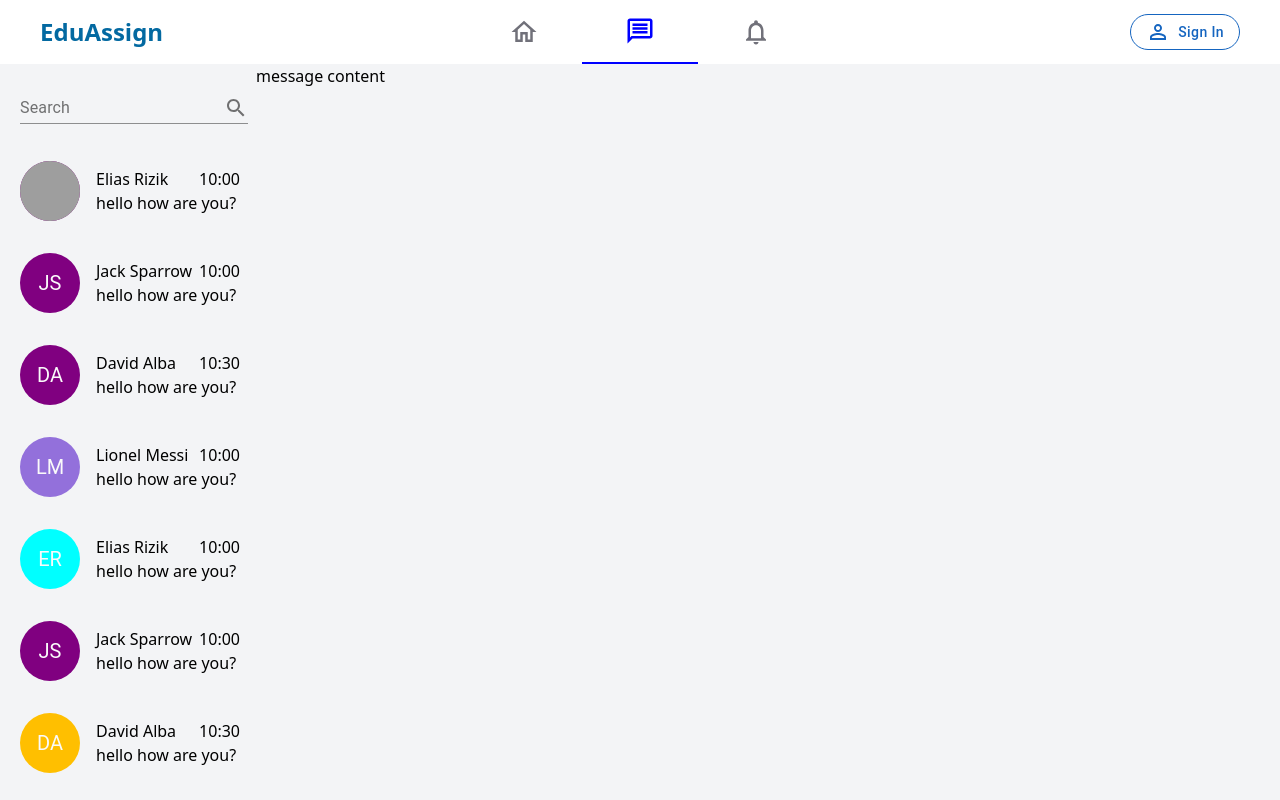
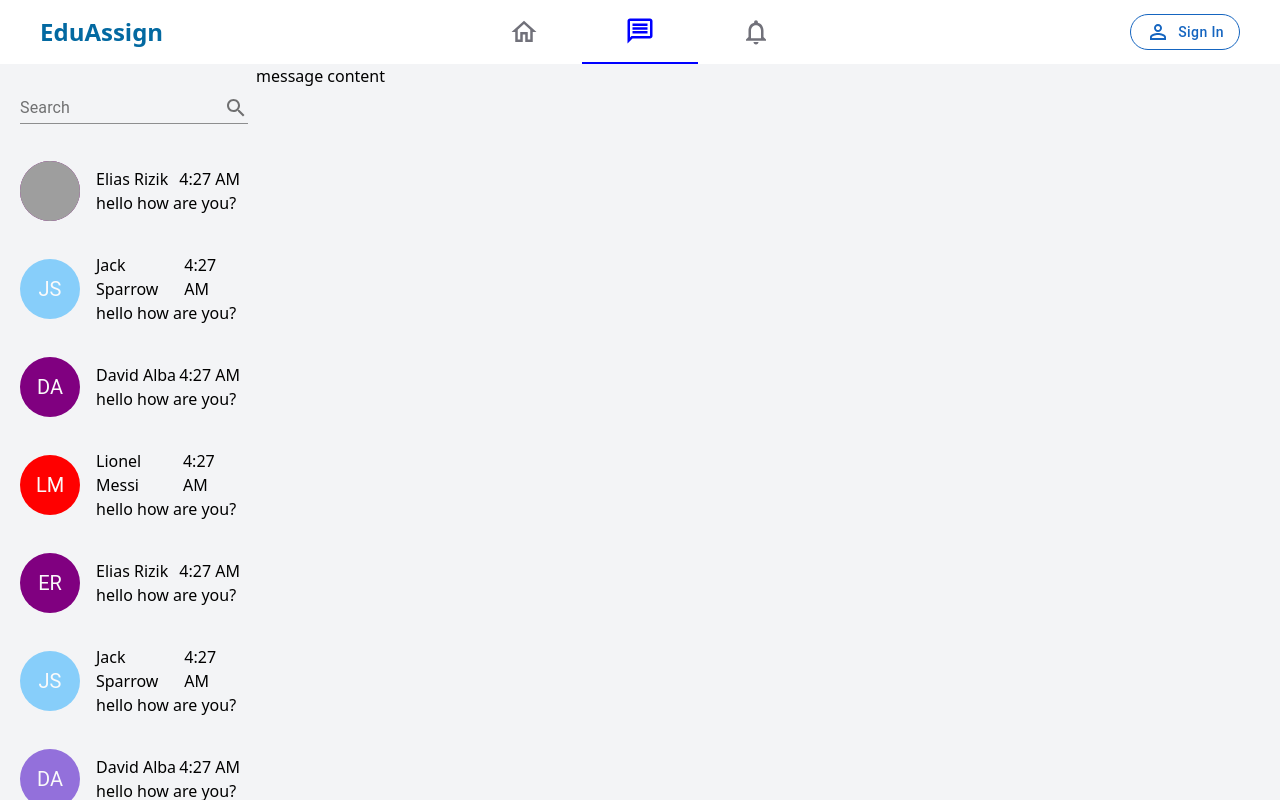
Before and after one commit to eliasrizik93/EduAssign, a React (Create React App) app in the folder client/: page /messages in a window 1280 px wide. Built offline with nearby package versions, Linux system fonts and the light colour scheme; grey boxes are pictures that could not be loaded.

Commit message:
add search functionality

```diff
--- /dev/null
+++ b/client/src/common/Types.ts
@@ -0,0 +1,8 @@
+export type User = {
+  id: number;
+  name: string;
+  time: Date;
+  notifications: number;
+  lastMessage: string;
+  iconImage: string;
+};
--- a/client/src/components/Messages/MessagesPage.tsx
+++ b/client/src/components/Messages/MessagesPage.tsx
@@ -1,6 +1,6 @@
 import React from "react";
 import MessageContent from "./MessageContent/MessageContent";
-import SideBarMessages from "./SidebarMessages/SideBarMessages";
+import SideBarMessages from "./SideBarMessages/SideBarMessages";
 
 const Messages: React.FC = () => {
   return (
--- a/client/src/components/Messages/SideBarMessages/SideBarMessages.tsx
+++ b/client/src/components/Messages/SideBarMessages/SideBarMessages.tsx
@@ -1,13 +1,123 @@
-import React from 'react';
-import SidebarSearch from './SidebarSearch/SidebarSearch';
-import SidebarMessagesList from './SidebarMessagesList/SidebarMessagesList';
+import React, { useState } from "react";
+import SidebarSearch from "./SidebarSearch/SidebarSearch";
+import SidebarMessagesList from "./SidebarMessagesList/SidebarMessagesList";
+import { User } from "../../../common/Types";
 
+const initialUsersList: User[] = [
+  {
+    id: 1,
+    name: "elias rizik",
+    time: new Date(),
+    notifications: 3,
+    lastMessage: "hello how are you?",
+    iconImage:
+      "https://img.freepik.com/premium-photo/close-up-young-handsome-man-with-beard-smiling-camera-with-confidence-standing-white-background_1258-49635.jpg",
+  },
+  {
+    id: 2,
+    name: "jack sparrow",
+    time: new Date(),
+    notifications: 3,
+    lastMessage: "hello how are you?",
+    iconImage: "",
+  },
+  {
+    id: 3,
+    name: "david alba",
+    time: new Date(),
+    notifications: 3,
+    lastMessage: "hello how are you?",
+    iconImage: "",
+  },
+  {
+    id: 4,
+    name: "Lionel Messi",
+    time: new Date(),
+    notifications: 3,
+    lastMessage: "hello how are you?",
+    iconImage: "",
+  },
+  {
+    id: 5,
+    name: "elias rizik",
+    time: new Date(),
+    notifications: 3,
+    lastMessage: "hello how are you?",
+    iconImage: "",
+  },
+  {
+    id: 6,
+    name: "jack sparrow",
+    time: new Date(),
+    notifications: 3,
+    lastMessage: "hello how are you?",
+    iconImage: "",
+  },
+  {
+    id: 7,
+    name: "david alba",
+    time: new Date(),
+    notifications: 3,
+    lastMessage: "hello how are you?",
+    iconImage: "",
+  },
+  {
+    id: 8,
+    name: "Lionel Messi",
+    time: new Date(),
+    notifications: 3,
+    lastMessage: "hello how are you?",
+    iconImage: "",
+  },
+  {
+    id: 9,
+    name: "elias rizik",
+    time: new Date(),
+    notifications: 3,
+    lastMessage: "hello how are you?",
+    iconImage:
+      "https://www.google.com/url?sa=i&url=https%3A%2F%2Fwww.freepik.com%2Fphotos%2Fpeople-face&psig=AOvVaw09fMN_7VhTs7GVaDrwBiFh&ust=1687807157911000&source=images&cd=vfe&ved=0CBEQjRxqFwoTCOCcxuKR3_8CFQAAAAAdAAAAABAE",
+  },
+  {
+    id: 10,
+    name: "jack sparrows",
+    time: new Date(),
+    notifications: 3,
+    lastMessage: "hello how are you?",
+    iconImage: "",
+  },
+  {
+    id: 11,
+    name: "david alba",
+    time: new Date(),
+    notifications: 3,
+    lastMessage: "hello how are you?",
+    iconImage: "",
+  },
+  {
+    id: 12,
+    name: "Lionel Messi",
+    time: new Date(),
+    notifications: 3,
+    lastMessage: "hello how are you?",
+    iconImage: "",
+  },
+];
 const SideBarMessages = () => {
+  const [usersList, setUsersList] = useState<User[]>(initialUsersList);
+
+  const handleSearch = (userName: string): void => {
+    const filteredUsersList = initialUsersList.filter((user: User) =>
+      user.name.toLowerCase().startsWith(userName.toLowerCase())
+    );
+    setUsersList(filteredUsersList);
+  };
+
   return (
     <div className="w-1/5 pr-2 pl-5 pt-3">
-        <SidebarSearch />
+      <SidebarSearch handleSearch={handleSearch} />
       <div className="h-full w-full">
-        <SidebarMessagesList />
+        <SidebarMessagesList usersList={usersList} />
       </div>
     </div>
   );
--- a/client/src/components/Messages/SideBarMessages/SidebarMessagesList/SidebarMessagesList.scss
+++ b/client/src/components/Messages/SideBarMessages/SidebarMessagesList/SidebarMessagesList.scss
@@ -4,7 +4,7 @@ $scrollbar-thumb-color: #888;
 $scrollbar-thumb-hover-color: #555;
 
 .custom-scrollbar {
-  height: calc(100vh - 120px);
+  height: calc(100vh - 16vh);
   overflow-y: auto;
   margin-top: 5px;
 
--- a/client/src/components/Messages/SideBarMessages/SidebarMessagesList/SidebarMessagesList.tsx
+++ b/client/src/components/Messages/SideBarMessages/SidebarMessagesList/SidebarMessagesList.tsx
@@ -1,106 +1,31 @@
 import { Avatar, Box } from "@material-ui/core";
 import "./SidebarMessagesList.scss";
-import { capitalize, getInitials, getRandomColor } from "../../../../common/Funcitons";
-import DOMPurify from 'dompurify';
+import {
+  capitalize,
+  getInitials,
+  getRandomColor,
+} from "../../../../common/Funcitons";
+import DOMPurify from "dompurify";
+import { User } from "../../../../common/Types";
 
-const Users = [
-  {
-    name: "elias rizik",
-    time: "10:00",
-    notifications: 3,
-    lastMessage: "hello how are you?",
-    iconImage: "https://img.freepik.com/premium-photo/close-up-young-handsome-man-with-beard-smiling-camera-with-confidence-standing-white-background_1258-49635.jpg",
-  },
-  {
-    name: "jack sparrow",
-    time: "10:00",
-    notifications: 3,
-    lastMessage: "hello how are you?",
-    iconImage: '',
-  },
-  {
-    name: "david alba",
-    time: "10:30",
-    notifications: 3,
-    lastMessage: "hello how are you?",
-    iconImage: '',
-  },
-  {
-    name: "Lionel Messi",
-    time: "10:00",
-    notifications: 3,
-    lastMessage: "hello how are you?",
-    iconImage: '',
-  },
-  {
-    name: "elias rizik",
-    time: "10:00",
-    notifications: 3,
-    lastMessage: "hello how are you?",
-    iconImage: '',
-  },
-  {
-    name: "jack sparrow",
-    time: "10:00",
-    notifications: 3,
-    lastMessage: "hello how are you?",
-    iconImage: '',
-  },
-  {
-    name: "david alba",
-    time: "10:30",
-    notifications: 3,
-    lastMessage: "hello how are you?",
-    iconImage: '',
-  },
-  {
-    name: "Lionel Messi",
-    time: "10:00",
-    notifications: 3,
-    lastMessage: "hello how are you?",
-    iconImage: '',
-  },
-  {
-    name: "elias rizik",
-    time: "10:00",
-    notifications: 3,
-    lastMessage: "hello how are you?",
-    iconImage: "https://www.google.com/url?sa=i&url=https%3A%2F%2Fwww.freepik.com%2Fphotos%2Fpeople-face&psig=AOvVaw09fMN_7VhTs7GVaDrwBiFh&ust=1687807157911000&source=images&cd=vfe&ved=0CBEQjRxqFwoTCOCcxuKR3_8CFQAAAAAdAAAAABAE",
-  },
-  {
-    name: "jack sparrows",
-    time: "10:00",
-    notifications: 3,
-    lastMessage: "hello how are you?",
-    iconImage: '',
-  },
-  {
-    name: "david alba",
-    time: "10:30",
-    notifications: 3,
-    lastMessage: "hello how are you?",
-    iconImage: '',
-  },
-  {
-    name: "Lionel Messi",
-    time: "10:00",
-    notifications: 3,
-    lastMessage: "hello how are you?",
-    iconImage: '',
-  },
-];
+type propsType = {
+  usersList: User[];
+};
 
-const SidebarMessagesList = () => {
-
+const SidebarMessagesList = (props: propsType) => {
+  const options: Intl.DateTimeFormatOptions = {
+    hour: "numeric",
+    minute: "numeric",
+  };
   return (
     <div className="custom-scrollbar">
-      {Users.length > 0 &&
-        Users.map((user) => {
-          const sanitizedImage = DOMPurify.sanitize(user.iconImage ?? '');
-          const avatarColor = sanitizedImage ? '' : getRandomColor();
+      {props.usersList.length > 0 &&
+        props.usersList.map((user: any) => {
+          const sanitizedImage = DOMPurify.sanitize(user.iconImage ?? "");
+          const timeString = user.time.toLocaleTimeString(undefined, options);
           return (
             <Box
-              key={user.name}
+              key={user.id}
               component="div"
               className="mt-8"
               sx={{
@@ -109,16 +34,22 @@ const SidebarMessagesList = () => {
                 width: "100%",
               }}
             >
-              <Avatar src={user.iconImage} alt="No Picture" style={{
-                width: 60,
-                height: 60,
-                backgroundColor: getRandomColor()
-              }} >{getInitials(user.name)}</Avatar>
+              <Avatar
+                src={sanitizedImage}
+                alt="No Picture"
+                style={{
+                  width: 60,
+                  height: 60,
+                  backgroundColor: getRandomColor(),
+                }}
+              >
+                {getInitials(user.name)}
+              </Avatar>
               <Box component="div" className="ml-4 w-full">
                 <div className="flex">
                   <div>{capitalize(user.name)}</div>
                   <Box component="div" className="ml-auto mr-2">
-                    {user.time}
+                    {timeString}
                   </Box>
                 </div>
                 <div>{user.lastMessage}</div>
--- a/client/src/components/Messages/SideBarMessages/SidebarSearch/SidebarSearch.tsx
+++ b/client/src/components/Messages/SideBarMessages/SidebarSearch/SidebarSearch.tsx
@@ -1,12 +1,12 @@
-import React, { ChangeEvent, useState } from 'react';
-import TextField from '@material-ui/core/TextField';
-import SearchIcon from '@material-ui/icons/Search';
-import { makeStyles } from '@material-ui/core/styles';
-import { red } from '@material-ui/core/colors';
+import React, { ChangeEvent, useState } from "react";
+import TextField from "@material-ui/core/TextField";
+import SearchIcon from "@material-ui/icons/Search";
+import { makeStyles } from "@material-ui/core/styles";
+import { red } from "@material-ui/core/colors";
 
 const useStyles = makeStyles((theme) => ({
   input: {
-        width: '100%',
+    width: "100%",
   },
   searchIcon: {
     color: theme.palette.action.active,
@@ -15,8 +15,8 @@ const useStyles = makeStyles((theme) => ({
     color: theme.palette.primary.main,
   },
   labelContainer: {
-        '&$labelFocused': {
-            fontWeight: 'bold',
+    "&$labelFocused": {
+      fontWeight: "bold",
     },
   },
   labelFocused: {},
@@ -27,11 +27,14 @@ const useStyles = makeStyles((theme) => ({
 
 const REGEX_CHECK = /\d|[^\w\s]/; // No numbers or special characters
 
-const SidebarSearch = () => {
+type propsTypes = {
+  handleSearch: (userName: string) => void;
+};
 
-    const [inputIsFocused, setInputIsFocused] = useState<boolean>(false)
-    const [searchValue, setSearchValue] = useState<string>('')
-    const [errorMessage, setErrorMessage] = useState<string>('')
+const SidebarSearch = (props: propsTypes) => {
+  const [inputIsFocused, setInputIsFocused] = useState<boolean>(false);
+  const [searchValue, setSearchValue] = useState<string>("");
+  const [errorMessage, setErrorMessage] = useState<string>("");
   const classes = useStyles();
 
   const handleInputFocus = () => {
@@ -45,12 +48,12 @@ const SidebarSearch = () => {
   const checkSearchValue = (event: ChangeEvent<HTMLInputElement>) => {
     const { value } = event.target;
     setSearchValue(value);
-
     if (REGEX_CHECK.test(value)) {
-            setErrorMessage('Invalid input');
-        } else {
-            setErrorMessage('');
+      setErrorMessage("Invalid input");
+      return;
     }
+    setErrorMessage("");
+    props.handleSearch(value);
   };
 
   return (
@@ -66,7 +69,11 @@ const SidebarSearch = () => {
         onBlur={handleInputBlur}
         InputProps={{
           endAdornment: (
-                        <SearchIcon className={`${classes.searchIcon} ${inputIsFocused && classes.focused}`} />
+            <SearchIcon
+              className={`${classes.searchIcon} ${
+                inputIsFocused && classes.focused
+              }`}
+            />
           ),
         }}
         InputLabelProps={{
@@ -76,8 +83,10 @@ const SidebarSearch = () => {
           },
         }}
       />
-            {errorMessage && <div className={classes.errorMessage}>{errorMessage}</div>}
+      {errorMessage && (
+        <div className={classes.errorMessage}>{errorMessage}</div>
+      )}
     </>
-    )
-}
-export default SidebarSearch
+  );
+};
+export default SidebarSearch;
```
Also changed, not shown: client/src/common/Funcitons.tsx (+18 -18 lines), 1 other file (tests, documents, lock files or other folders). Lines whose indentation alone changed are shown as unchanged.
